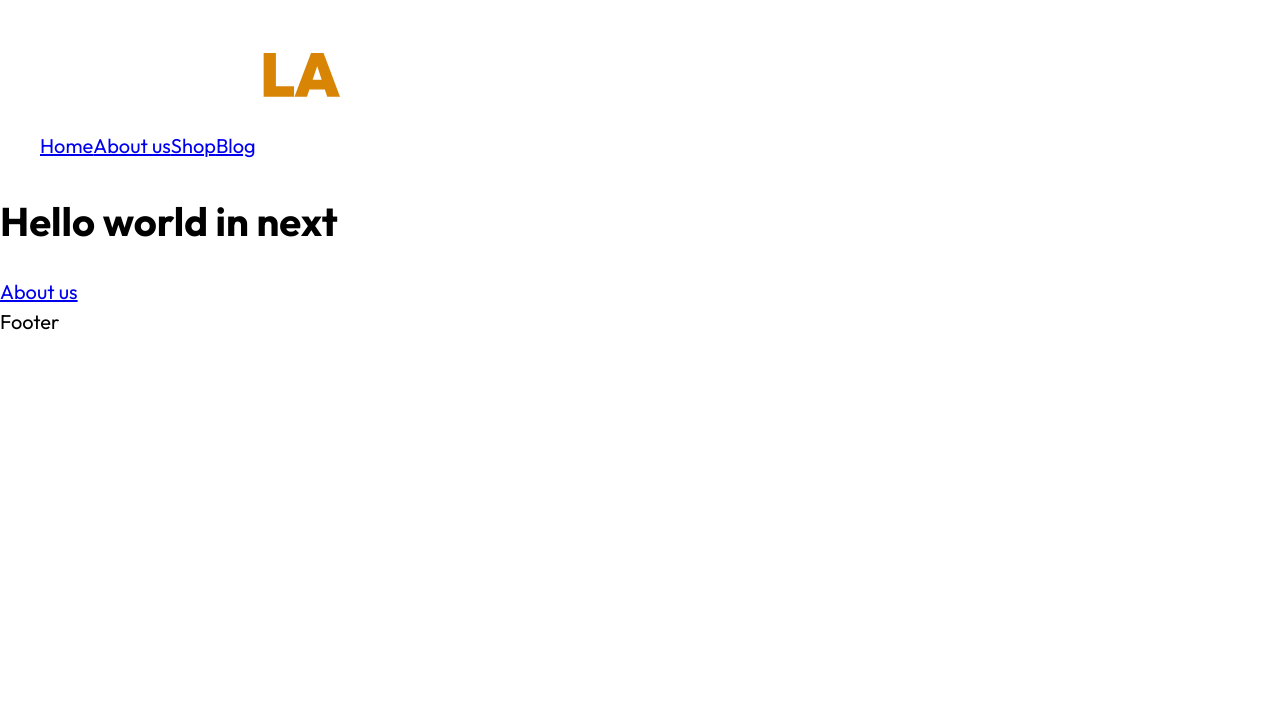
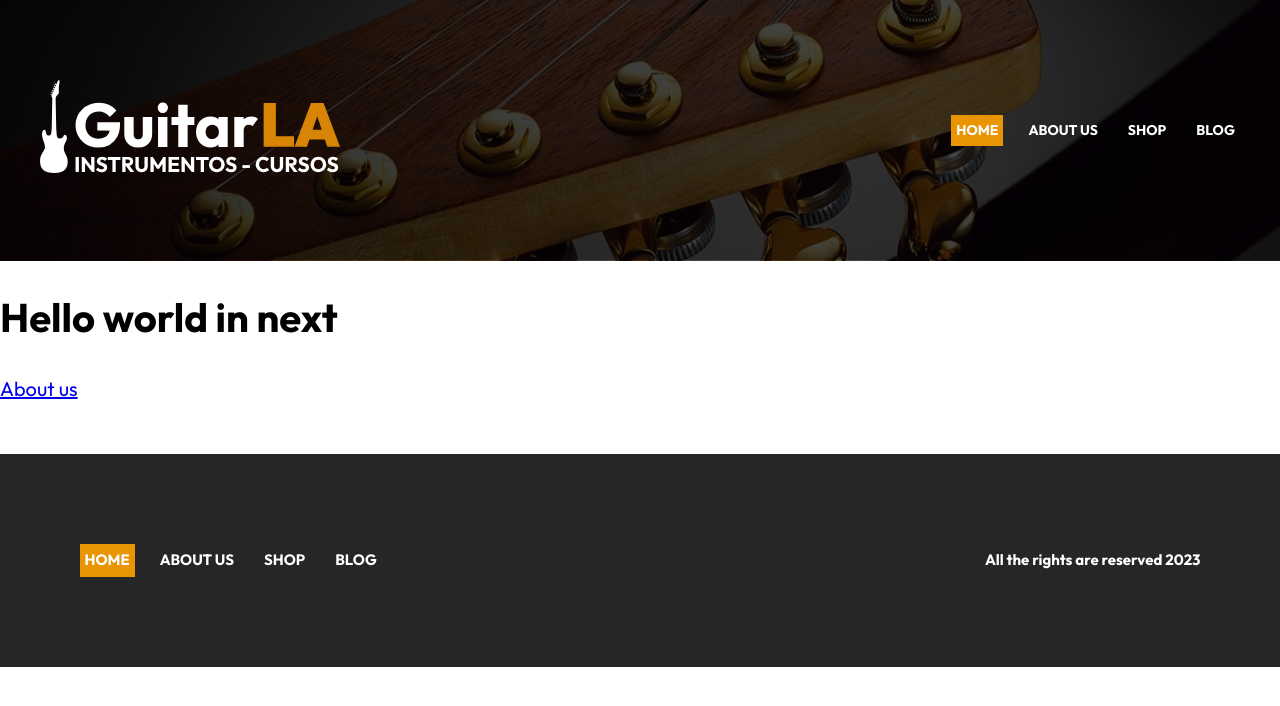
Before and after one commit to FernandoGM15/ReactCourse, a Next.js app in the folder guitar-la/guitarla-next/: page / in a window 1280 px wide. Shown: the top 706 px of the page. Built offline with nearby package versions, Linux system fonts and the light colour scheme.

Commit message:
style: :lipstick: Added the styles for header and footer

```diff
--- /dev/null
+++ b/guitar-la/guitarla-next/src/components/footer/footer.module.css
@@ -0,0 +1,32 @@
+.footer{
+  background-color: var(--black);
+  padding: 5rem;
+  margin-top: 5rem;
+}
+
+.navigation{
+  display: flex;
+  flex-direction: column;
+  align-items: center;
+  gap: 2rem;
+}
+
+.copyright{
+  text-align: center;
+}
+.copyright, .navigation a{
+  color: var(--white);
+  font-size: 1.5rem;
+  font-weight: 700;
+}
+
+@media (min-width:768px) {
+  .content{
+    display: flex;
+    justify-content: space-between;
+  }
+
+  .navigation{
+    flex-direction: row;
+  }
+}
--- a/guitar-la/guitarla-next/src/components/footer/footer.tsx
+++ b/guitar-la/guitarla-next/src/components/footer/footer.tsx
@@ -1,6 +1,18 @@
+import { APP_LINKS } from "@/app/constants"
+import NavLink from "../navlink/navlink"
+import styles from "./footer.module.css"
+
 const Footer = () => {
   return (
-    <div>Footer</div>
+    <footer className={styles.footer}>
+      <div className={`${styles.content} container`}>
+        <nav className={styles.navigation}>
+          {APP_LINKS.map(link => <NavLink key={link.path} {...link} />)}
+        </nav>
+
+        <p className={styles.copyright}>All the rights are reserved {new Date().getFullYear()}</p>
+      </div>
+    </footer>
   )
 }
 export default Footer
--- a/guitar-la/guitarla-next/src/components/header/components/header-link.tsx
+++ /dev/null
@@ -1,7 +0,0 @@
-import { AppLinksI } from "@/app/constants";
-import Link from "next/link";
-
-const HeaderLink = ({ label, path }: AppLinksI) => {
-  return <Link href={path}>{label}</Link>;
-};
-export default HeaderLink;
--- /dev/null
+++ b/guitar-la/guitarla-next/src/components/header/header.module.css
@@ -0,0 +1,35 @@
+.header {
+  background-image: linear-gradient(
+      to right,
+      rgb(0 0 0 / 0.8),
+      rgb(0 0 0 / 0.7)
+    ),
+    url("../../../public/images/header.jpg");
+  padding: 5rem 0;
+  background-position: center;
+  background-size: cover;
+}
+
+.bar {
+  display: flex;
+  flex-direction: column;
+  align-items: center;
+}
+
+.navigation{
+  margin-top: 5rem;
+  display: flex;
+  gap: 2rem;
+}
+
+
+@media (min-width: 768px) {
+  .bar {
+    flex-direction: row;
+    justify-content: space-between;
+  }
+
+  .navigation{
+    margin: 0;
+  }
+}
--- a/guitar-la/guitarla-next/src/components/header/header.tsx
+++ b/guitar-la/guitarla-next/src/components/header/header.tsx
@@ -1,16 +1,19 @@
 import Image from "next/image";
 import logo from "../../../public/images/logo.svg";
+import { APP_LINKS } from "@/app/constants";
+import NavLink from "../navlink/navlink";
+import styles from "./header.module.css"
 import Link from "next/link";
-import { APP_LINKS } from "@/app/constants";
-import HeaderLink from "./components/header-link";
 
 const Header = () => {
   return (
-    <header>
-      <div className="container">
-        <Image src={logo} alt="GuitarLA logo" width={300} height={40} />
-        <nav>
-          { APP_LINKS.map(link => <HeaderLink key={link.path} {...link} />) }
+    <header className={styles.header}>
+      <div className={`container ${styles.bar}`}>
+        <Link href={APP_LINKS[0].path}>
+          <Image src={logo} alt="GuitarLA logo" width={300} height={40} />
+        </Link>
+        <nav className={styles.navigation}>
+          {APP_LINKS.map(link => <NavLink key={link.path} {...link} />)}
         </nav>
       </div>
     </header>
--- /dev/null
+++ b/guitar-la/guitarla-next/src/components/navlink/navlink.module.css
@@ -0,0 +1,15 @@
+.link {
+  color: var(--white);
+  text-decoration: none;
+  font-size: 1.4rem;
+  font-weight: 700;
+  text-transform: uppercase;
+  padding: 0.5rem;
+  transition-property: "background-color";
+  transition-duration: 300ms;
+}
+
+.link:hover,
+.active {
+  background-color: var(--primary);
+}
--- /dev/null
+++ b/guitar-la/guitarla-next/src/components/navlink/navlink.tsx
@@ -0,0 +1,13 @@
+'use client'
+import { AppLinksI } from "@/app/constants";
+import Link from "next/link";
+import { usePathname } from "next/navigation";
+
+import styles from "./navlink.module.css";
+
+const NavLink = ({ label, path }: AppLinksI) => {
+  const pathname = usePathname();
+  const isActive = pathname === path ? styles.active : '';
+  return <Link href={path} className={`${isActive} ${styles.link}`}>{label}</Link>;
+};
+export default NavLink;
```
